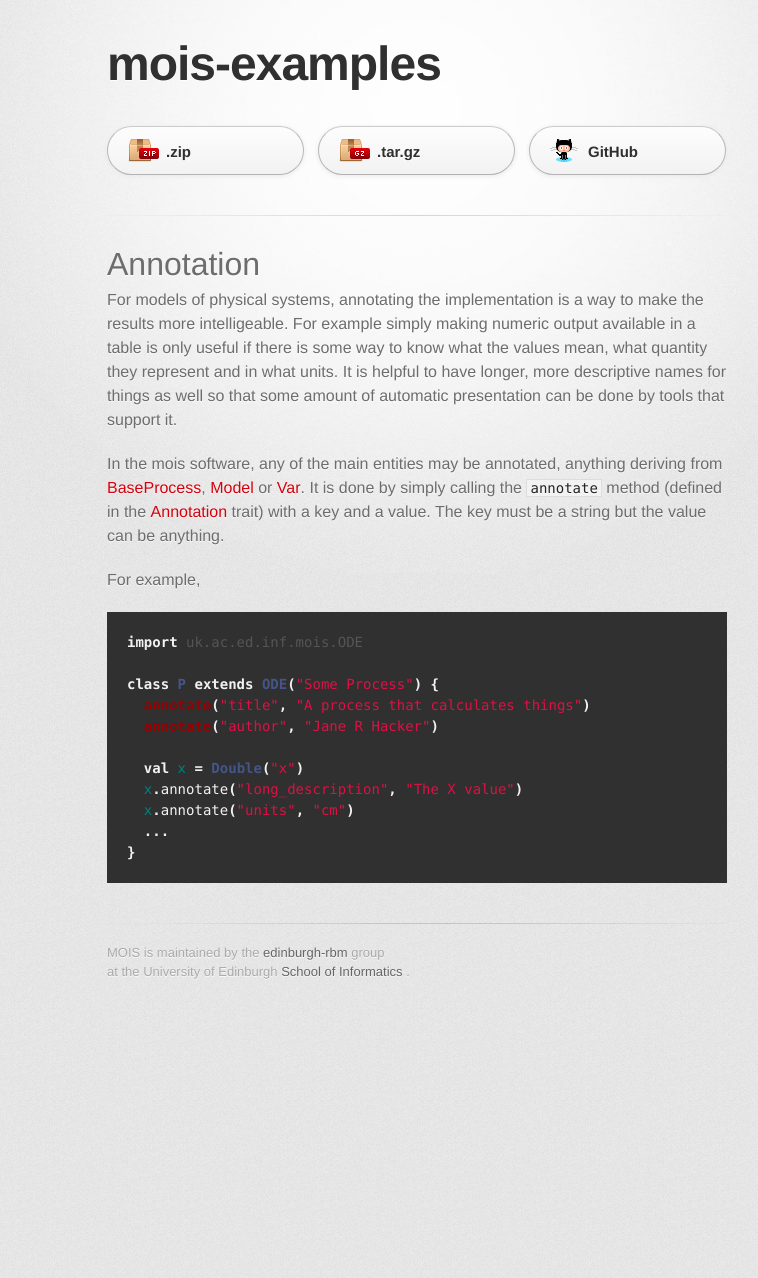
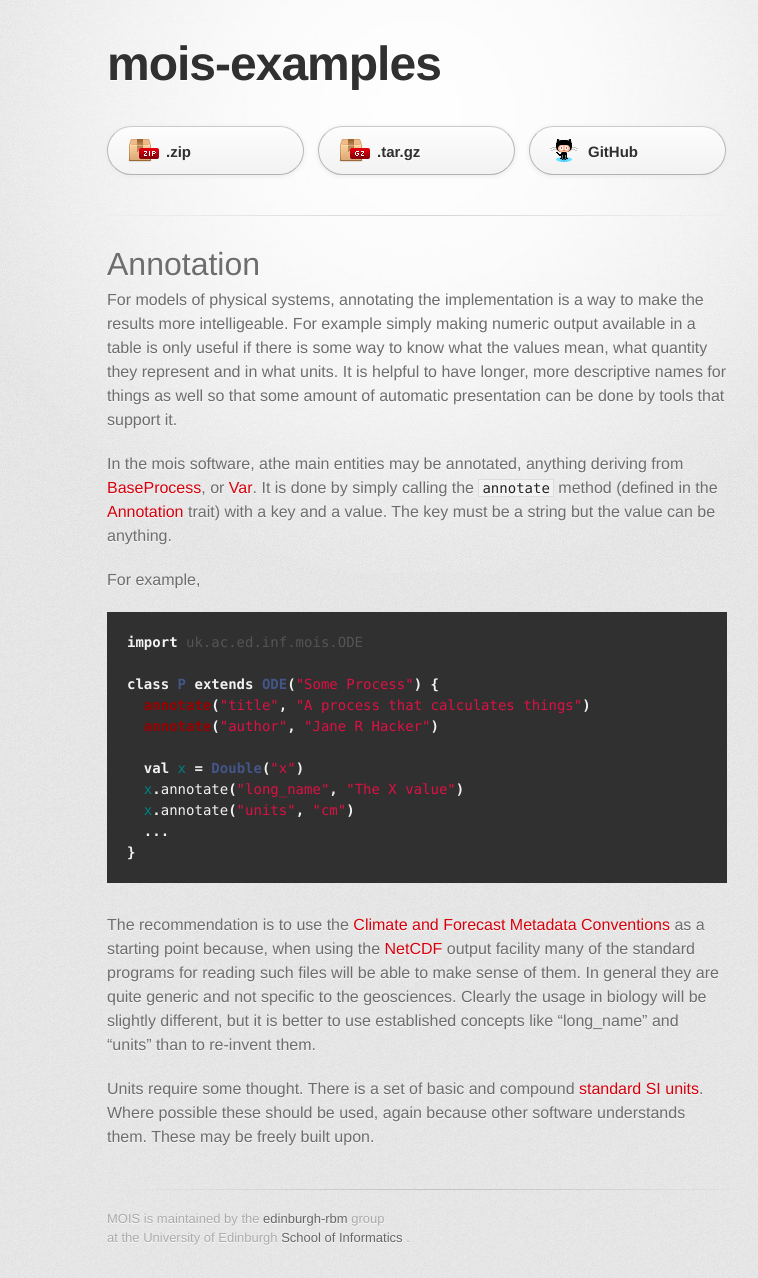
Before and after one commit to edinburgh-rbm/mois-examples, a Jekyll site: the page built from annotation.md, in a window 1280 px wide. Shown: the whole page, without its empty margins (223-981 px from the left). Built offline with Jekyll 4.4.1, drawn with Linux system fonts in a browser that asks for light colours; some web fonts are replaced; a script that is not in the unit is left out; before the commit the page ends 1012 px from its top, so only the background shows below that.

Commit message:
standards for annotation

```diff
--- a/annotation.md
+++ b/annotation.md
@@ -14,8 +14,8 @@ what units. It is helpful to have longer, more descriptive names for
 things as well so that some amount of automatic presentation can be
 done by tools that support it.
 
-In the mois software, any of the main entities may be annotated,
-anything deriving from [BaseProcess], [Model] or [Var]. It is done by
+In the mois software, athe main entities may be annotated,
+anything deriving from [BaseProcess], or [Var]. It is done by
 simply calling the `annotate` method (defined in the [Annotation]
 trait) with a key and a value. The key must be a string but the value
 can be anything.
@@ -30,13 +30,29 @@ class P extends ODE("Some Process") {
   annotate("author", "Jane R Hacker")
 
   val x = Double("x")
-  x.annotate("long_description", "The X value")
+  x.annotate("long_name", "The X value")
   x.annotate("units", "cm")
   ...
 }
 {% endhighlight %}
 
+The recommendation is to use the [Climate and Forecast Metadata
+Conventions] as a starting point because, when using the
+[NetCDF](netcdf) output facility many of the standard programs for
+reading such files will be able to make sense of them. In general they
+are quite generic and not specific to the geosciences. Clearly the
+usage in biology will be slightly different, but it is better to use
+established concepts like "long_name" and "units" than to re-invent
+them.
+
+Units require some thought. There is a set of basic and
+compound [standard SI units]. Where possible these should be used,
+again because other software understands them. These may be freely
+built upon.
+
 [Annotation]: https://edinburgh-rbm.github.io/mois/api/current/#uk.ac.ed.inf.mois.Annotation
 [BaseProcess]: https://edinburgh-rbm.github.io/mois/api/current/#uk.ac.ed.inf.mois.BaseProcess
 [Model]: https://edinburgh-rbm.github.io/mois/api/current/#uk.ac.ed.inf.mois.Mode
 [Var]: https://edinburgh-rbm.github.io/mois/api/current/#uk.ac.ed.inf.mois.Var
+[Climate and Forecast Metadata Conventions]: https://en.wikipedia.org/wiki/Climate_and_Forecast_Metadata_Conventions
+[standard SI units]: http://www.unidata.ucar.edu/software/netcdf/docs/netcdf/Units.html
```
